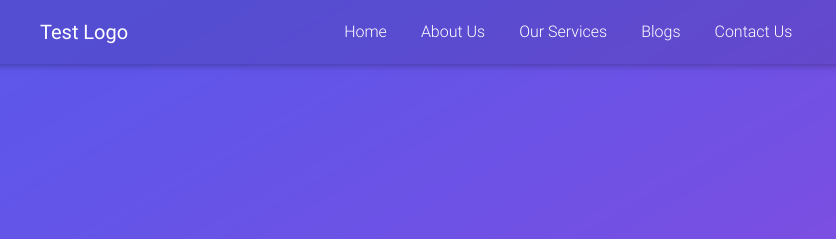
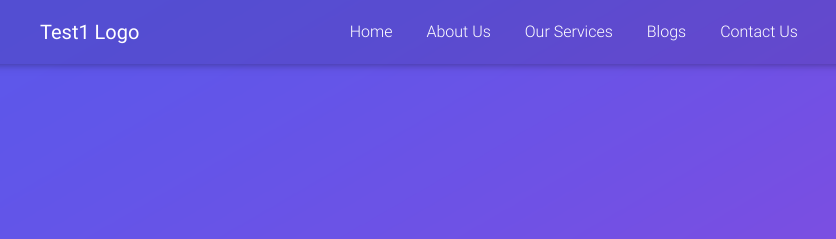
Before and after one commit to ReniLaimujam/freelance, a plain HTML site: page index.html in a window 1280 px wide. Shown: the top 239 px of the page, 45-881 px from the left. Drawn offline with Linux system fonts and the light colour scheme; a web font is replaced by a local one.

Commit message:
test1 changes

```diff
--- a/index.html
+++ b/index.html
@@ -44,7 +44,7 @@
         <div class="container">
             <!-- Brand -->
             <a class="navbar-brand" href="#">
-                <strong>Test Logo</strong>
+                <strong>Test1 Logo</strong>
             </a>
             <!-- Collapse -->
             <button class="navbar-toggler" id="header-btn-collapse-nav" type="button" data-toggle="collapse" data-target="#navbarSupportedContent" aria-controls="navbarSupportedContent"
```
